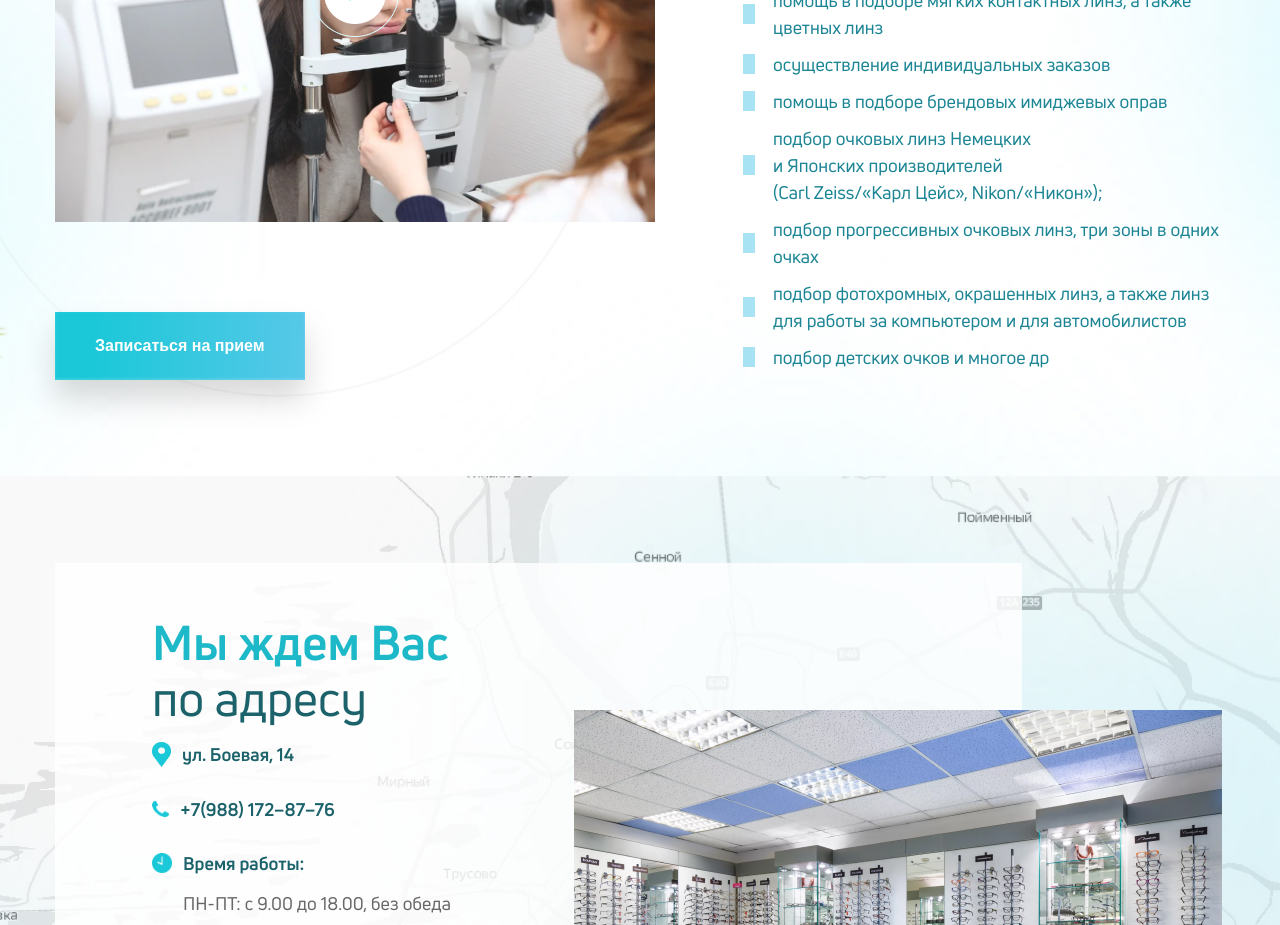
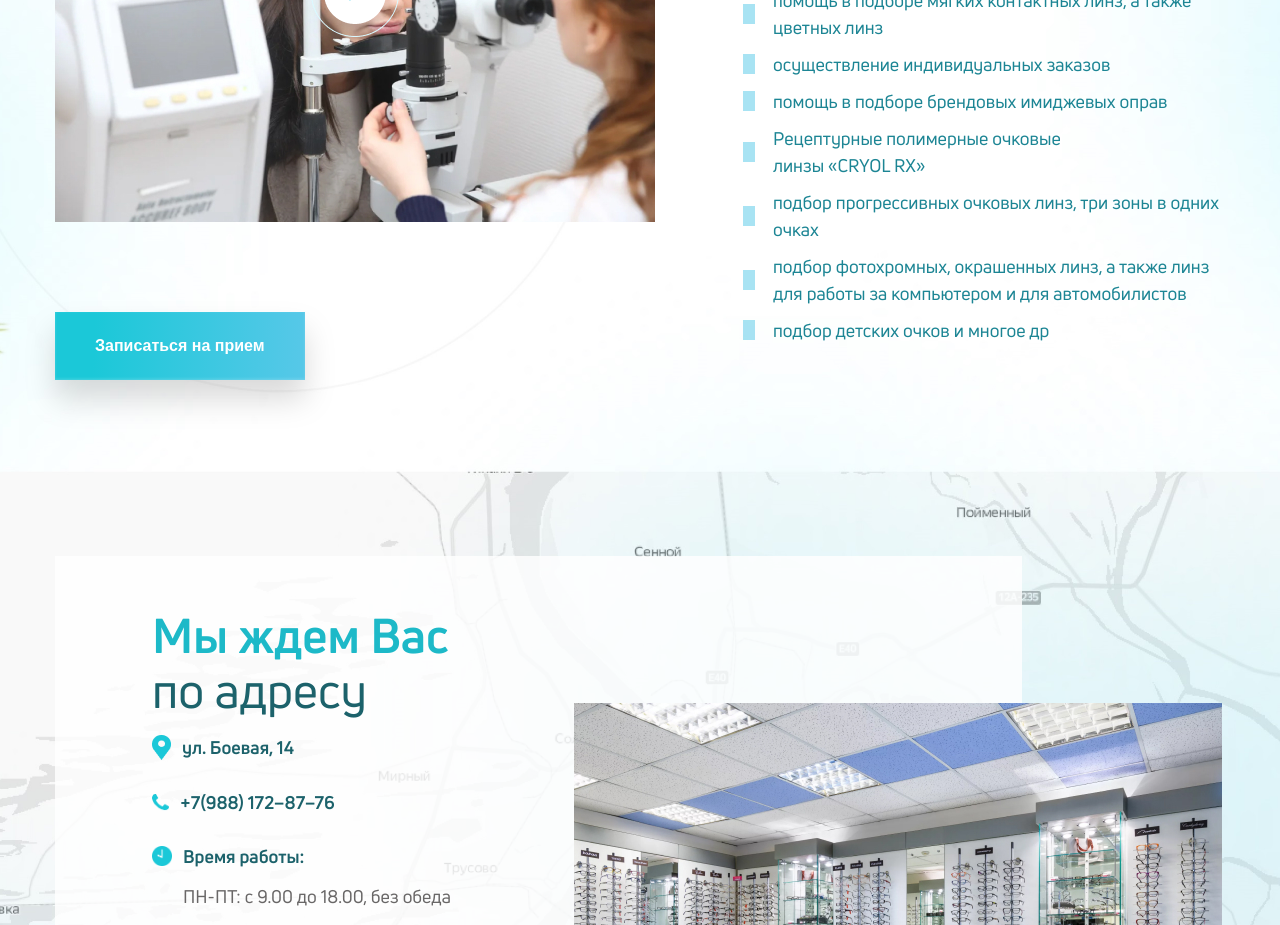
Before and after one commit to AlexeyKarpunin/Optica, a Next.js app: page / in a window 1280 px wide. Shown: the part 1920-2845 px from the top of the page. Built offline with nearby package versions, Linux system fonts and the light colour scheme.

Commit message:
change string

```diff
--- a/components/Offers.jsx
+++ b/components/Offers.jsx
@@ -36,11 +36,9 @@ export default function Offers () {
             <li>осуществление индивидуальных заказов</li>
             <li>помощь в подборе брендовых имиджевых оправ</li>
             <li>
-              подбор очковых линз Немецких
+              Рецептурные полимерные очковые
               <br />
-              и Японских производителей
-              <br />
-              (Carl Zeiss/«Карл Цейс», Nikon/«Никон»);
+              линзы «CRYOL RX»
             </li>
             <li>
               подбор прогрессивных очковых линз, три зоны в одних
```
Also changed, not shown: 1 other file (tests, documents, lock files or other folders).
